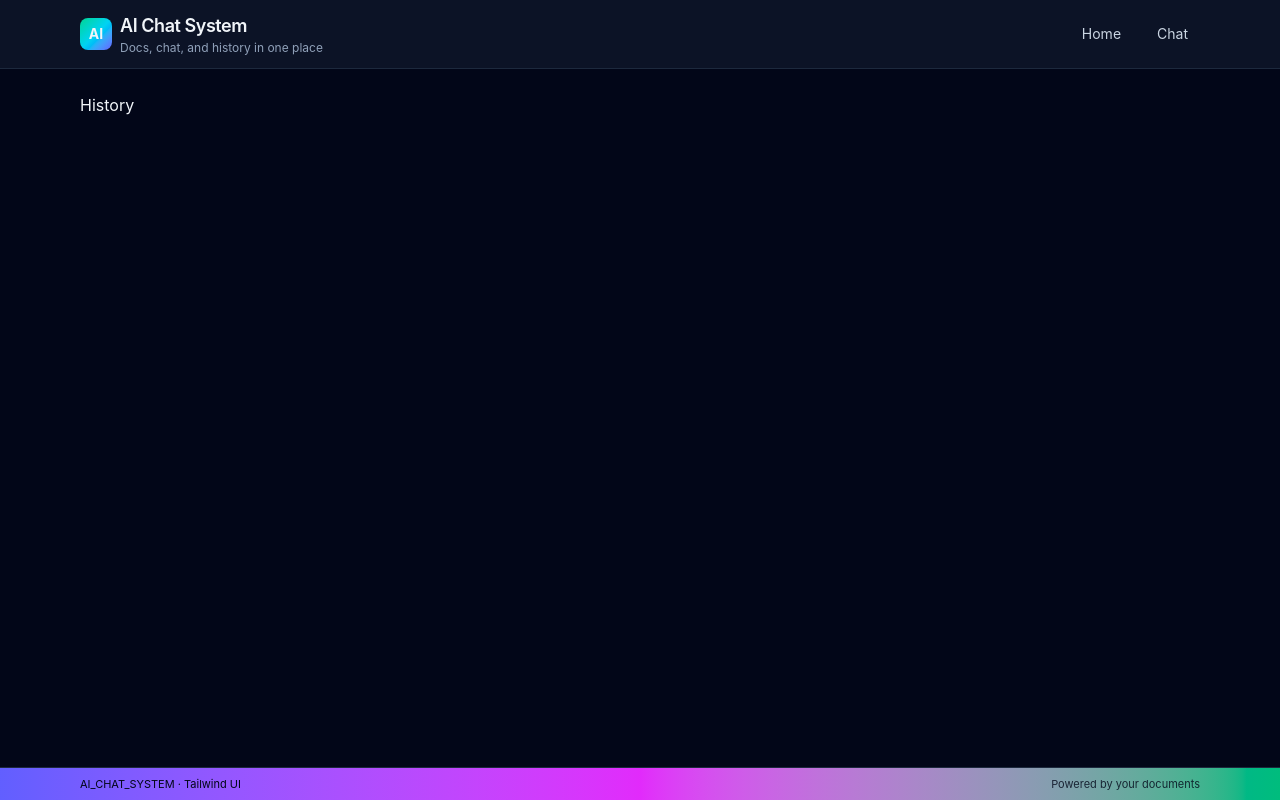
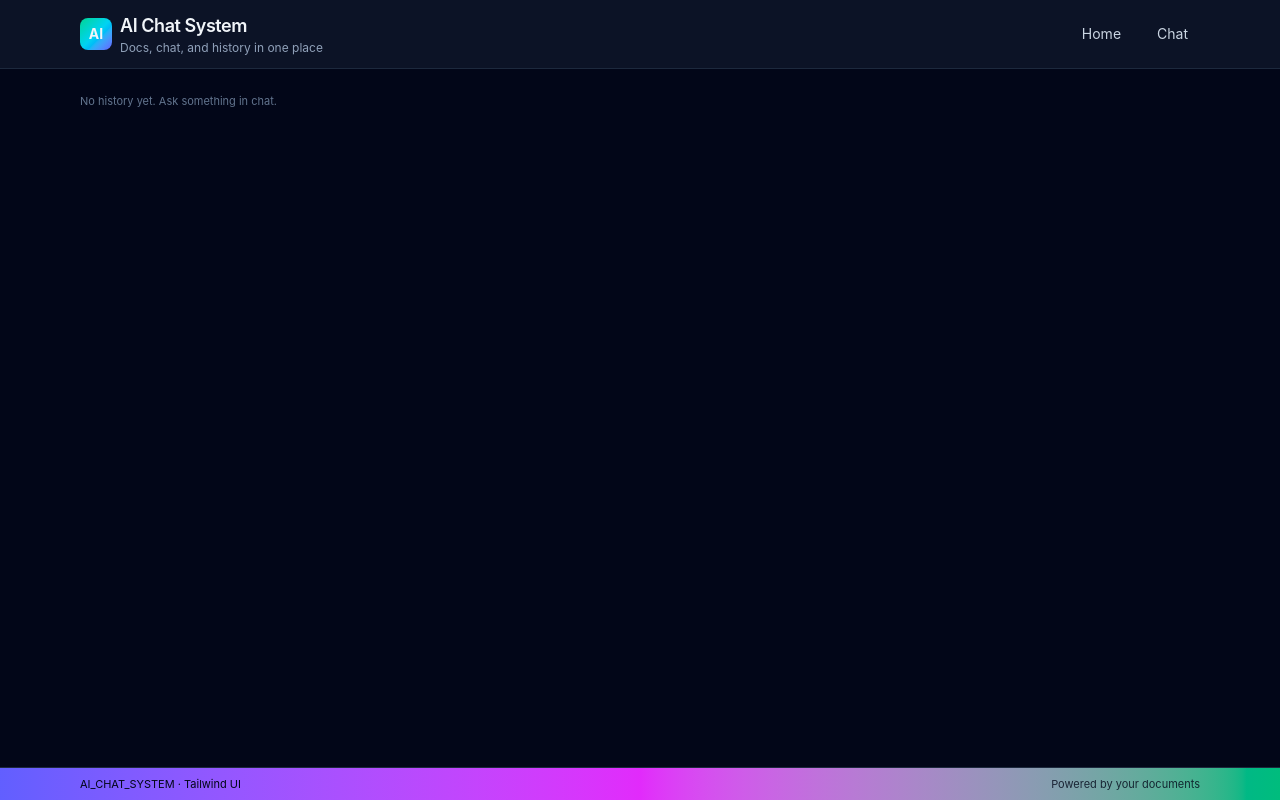
Before and after one commit to ShraddhaMulekar/practice, a React app in the folder Gen_AI/day9-ai_chat_system/frontend/: page /history in a window 1280 px wide. Built offline with nearby package versions, Linux system fonts and the light colour scheme; the HTML template or start-up script is replaced by a standard one.

Commit message:
update history component

```diff
--- a/Gen_AI/day9-ai_chat_system/frontend/src/components/History.jsx
+++ b/Gen_AI/day9-ai_chat_system/frontend/src/components/History.jsx
@@ -1,9 +1,24 @@
-import React from 'react'
+function History({ history = [] }) {
+  if (!history.length) {
+    return (
+      <div className="flex h-full items-center justify-center text-[11px] text-slate-500">
+        No history yet. Ask something in chat.
+      </div>
+    );
+  }
 
-const History = () => {
   return (
-    <div>History</div>
-  )
+    <div className="flex h-full flex-col gap-2 overflow-y-auto pr-1 text-xs">
+      {history.map((item, index) => (
+        <button
+          key={index}
+          className="w-full rounded-lg border border-slate-800 bg-slate-900/60 px-2 py-2 text-left text-slate-200 hover:border-emerald-400/70 hover:bg-slate-900 transition"
+        >
+          <div className="line-clamp-2 break-words">{item}</div>
+        </button>
+      ))}
+    </div>
+  );
 }
 
-export default History
+export default History;
```
